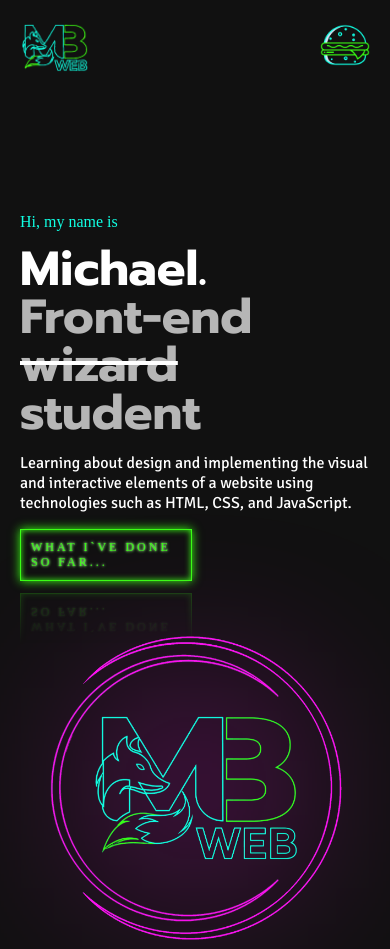
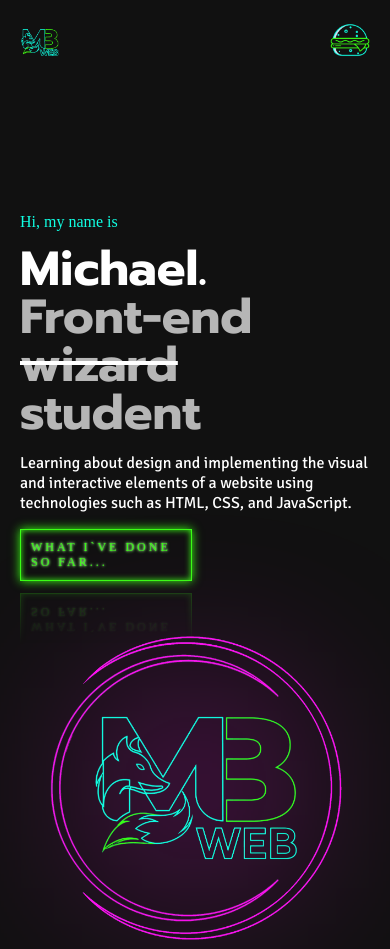
Before and after one commit to Nightfox77/Portfolio, a plain HTML site: page home.html in a window 390 px wide. Shown: the top 949 px of the page. Drawn offline with Linux system fonts and the light colour scheme; a web font is replaced by a local one.

Commit message:
logo/burger size

```diff
--- a/Css/style.css
+++ b/Css/style.css
@@ -134,8 +134,8 @@ nav {
     display: grid;
     place-content: center;
 }
-.logo img {
-    width: 70px;
+.logo img, #burgerIcon img {
+    width: 40px;
 }
 .icons {
     display: flex;
@@ -158,7 +158,7 @@ nav {
           transform: translateX(0);
         }
 }
-#burgerIcon img, #xIcon img, .up img {
+ #xIcon img, .up img {
     width: 50px;
     height: 50px;
 }
```
